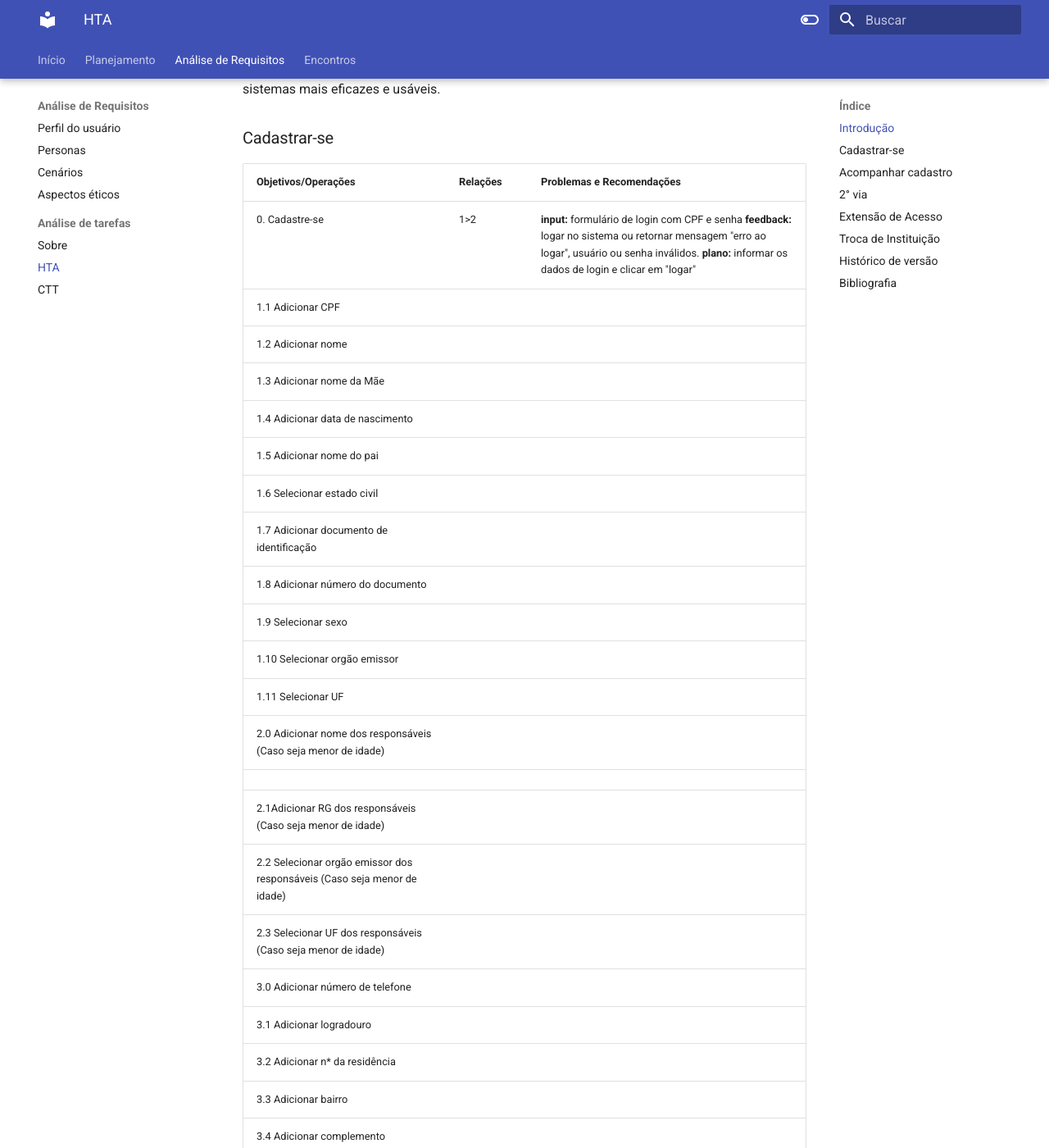
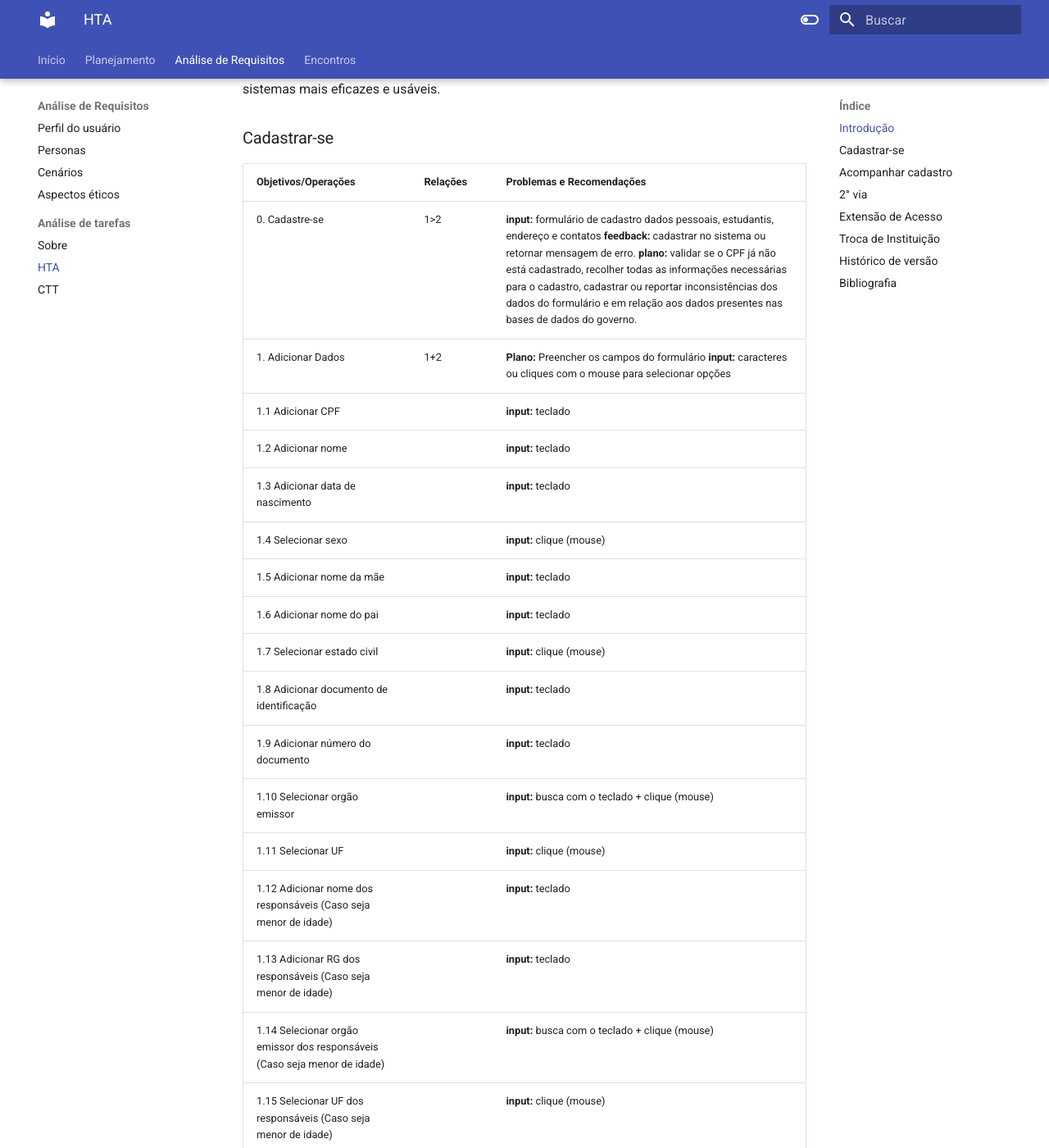
Before and after one commit to Interacao-Humano-Computador/2023.2--BRB-Mobilidade, an MkDocs documentation site: the page built from docs/analiseRequisitos/analise_tarefas/hta.md, in a window 1280 px wide and 1400 px high, scrolled down 306 px. Shown: the whole window at 82% size. Built offline with MkDocs 1.6.1 and Material for MkDocs 9.7.7, drawn with Linux system fonts in a browser that asks for light colours; some of the changed text lies outside the part shown.

Commit message:
Atualiza tabelas HTA

```diff
--- a/docs/analiseRequisitos/analise_tarefas/hta.md
+++ b/docs/analiseRequisitos/analise_tarefas/hta.md
@@ -6,42 +6,41 @@ A Análise Hierárquica de Tarefas (HTA) é uma metodologia usada para analisar
 
 | Objetivos/Operações | Relações| Problemas e Recomendações|
 | ------ | ------ | ------ |
-|0. Cadastre-se| 1>2 |**input:** formulário de login com CPF e senha         **feedback:** logar no sistema ou retornar mensagem "erro ao logar", usuário ou senha inválidos. **plano:** informar os dados de login e clicar em "logar" |
-|1.1 Adicionar CPF|     | |
-|1.2 Adicionar nome|     | |
-|1.3 Adicionar nome da Mãe|     | |
-|1.4 Adicionar data de nascimento |     | |
-|1.5 Adicionar nome do pai  |     | |
-|1.6 Selecionar estado civil |     | |
-|1.7 Adicionar documento de identificação  |     | |
-|1.8 Adicionar número do documento  |     | |
-|1.9 Selecionar sexo  |     | |
-|1.10 Selecionar orgão emissor  |     | |
-|1.11 Selecionar UF  |     | |
-|2.0 Adicionar nome dos responsáveis    (Caso seja menor de idade)
- |     | |
-|2.1Adicionar RG dos responsáveis  (Caso seja menor de idade)  |     | |
-|2.2 Selecionar orgão emissor dos responsáveis  (Caso seja menor de idade) |     | |
-|2.3 Selecionar UF dos responsáveis  (Caso seja menor de idade) |     | |
-|3.0 Adicionar número de telefone  |     | |
-|3.1 Adicionar logradouro|     | |
-|3.2 Adicionar n* da residência |     | |
-|3.3 Adicionar bairro|     | |
-|3.4 Adicionar complemento |     | |
-|3.5 Adicionar cidade |     | |
-|4.0 Adicionar matrícula |     | |
-|4.1 Adicionar instituição de ensino |     | |
-|4.2 Selecionar modalidade |     | |
-|4.3 Selecionar curso |     | |
-|4.4 Selecionar (Série, período, ano) |     | |
-|4.5 Anexar todos os documentos comprobatórios (RG, declaração de vínculo, RG do responsável…) |     | |
-|4.6 Adicionar e-mail |     | |
-|5.0 Adicionar nome de login (cpf obrigatoriamente) |     | |
-|5.1 Adicionar senha |     | |
-|5.2 Adicionar confirmação de senha|     | |
-|5.3 Finalizar |     | |
-
-
+|0. Cadastre-se| 1>2 |**input:** formulário de cadastro dados pessoais, estudantis, endereço e contatos **feedback:** cadastrar no sistema ou retornar mensagem de erro. **plano:** validar se o CPF já não está cadastrado, recolher todas as informações necessárias para o cadastro, cadastrar ou reportar inconsistências dos dados do formulário e em relação aos dados presentes nas bases de dados do governo.|
+|1. Adicionar Dados|1+2|**Plano:** Preencher os campos do formulário **input:** caracteres ou cliques com o mouse para selecionar opções|
+|1.1 Adicionar CPF|     |**input:** teclado|
+|1.2 Adicionar nome|     |**input:** teclado| |
+|1.3 Adicionar data de nascimento|     |**input:** teclado|
+|1.4 Selecionar sexo|     |**input:** clique (mouse)|
+|1.5 Adicionar nome da mãe  |     |**input:** teclado|
+|1.6 Adicionar nome do pai |     |**input:** teclado|
+|1.7 Selecionar estado civil  |     |**input:** clique (mouse)|
+|1.8 Adicionar documento de identificação|     |**input:** teclado|
+|1.9 Adicionar número do documento  |     |**input:** teclado|
+|1.10 Selecionar orgão emissor  |     |**input:** busca com o teclado + clique (mouse)|
+|1.11 Selecionar UF  |     |**input:** clique (mouse)|
+|1.12 Adicionar nome dos responsáveis (Caso seja menor de idade)|     |**input:** teclado|
+|1.13 Adicionar RG dos responsáveis  (Caso seja menor de idade)|     |**input:** teclado|
+|1.14 Selecionar orgão emissor dos responsáveis  (Caso seja menor de idade) |     |**input:** busca com o teclado + clique (mouse)|
+|1.15 Selecionar UF dos responsáveis  (Caso seja menor de idade) |     |**input:** clique (mouse)|
+|1.16 Adicionar número de telefone  |     |**input:** teclado|
+|1.17 Adicionar CEP||**input:** teclado|
+|1.18 Adicionar logradouro|     |**input:** teclado|
+|1.19 Adicionar n* da residência |     |**input:** teclado|
+|1.20 Adicionar bairro|     |**input:** teclado|
+|1.21 Adicionar complemento |     |**input:** teclado|
+|1.22 Selecionar cidade |     |**input:** clique (mouse)|
+|1.23 Adicionar matrícula |     |**input:** teclado|
+|1.24 Adicionar instituição de ensino |     |**input:** Busca com o Teclado + clique (mouse)|
+|1.25 Selecionar modalidade |     |**input:** clique (mouse)|
+|1.26 Selecionar curso |     |**input:** Busca com o Teclado + clique (mouse)|
+|1.27 Selecionar (Série, período, ano) |     |**input:** clique (mouse)|
+|1.28 Anexar todos os documentos comprobatórios (RG, declaração de vínculo, RG do responsável…) |     |**input:** arquivos do dispositivo (pdf,jpeg,jpg,pnj,gif)|
+|1.29 Adicionar e-mail |     |**input:** teclado|
+|1.30 Adicionar nome de login (cpf obrigatoriamente) |     |**input:** teclado|
+|1.31 Adicionar senha |     |**input:** teclado|
+|1.32 Adicionar confirmação de senha|     |**input:** teclado|
+|2. Finalizar |     |**input:** clicar com o mouse no botão "FInalza", **Feedback:** Cadastrar o usuário no sistema ou reportar falha no cadastro|
 
 
 
@@ -58,12 +57,12 @@ Recuperar Senha
 | Objetivos/Operações | Relações| Problemas e Recomendações|
 | ------ | ------ | ------ |
 |0. Acompanhar cadastro| 1>2 |**input:** formulário de login com CPF e senha         **feedback:** logar no sistema ou retornar mensagem "erro ao logar", usuário ou senha inválidos. **plano:** informar os dados de login e clicar em "logar" |
-|1. Login| 1+2 |**plano:** informar CPF e senha|
-|1.1 Adicionar CPF|     | |
-|1.2 Adicionar senha|     | |
+|1. Login| 1+2 |**plano:** informar CPF e senha **Feedback:** Logar ou bloquear acesso|
+|1.1 Adicionar CPF|     |**input:** teclado|
+|1.2 Adicionar senha|     |**input:** teclado|
 |2. Confirmar login|  1/2   | **input:** clique com o mouse **plano:** clicar do botão "logar", ou , "recuperar senha"|
-|2.1 Clicar no botão "logar"| | **feedback:** logar no sistema ou retornr mensagem de erro caso os dados estajam incorretos  | |
-|2.2 Recuperar senha|     | |
+|2.1 Clicar no botão "logar"| | **feedback:** logar no sistema ou retornar mensagem de erro caso os dados estajam incorretos  | |
+|2.2 Recuperar senha|     |**plano:** Redirecionar para o processo de recuperar senha|
 
 <br>
 
@@ -91,14 +90,14 @@ Anexar documentos (Comprovante de pag, Boletim de ocorrência(em caso de perda o
 |1.0 Acompanhar solicitações  | 1>2  | **feedback:** lista com as solicitações ativas|
 |1.1 Posso navegar entre as páginas  |        |**input:** cliques com o mouse em ícones de navegação |
 |2.0 Nova solicitação|   1>2      |**input:** formulário com os dados da solicitação, aceitar termo, selecionar motivo, nome, email, observações, anexo de documentos. **feedback:** nova solicitação é cadastrada e fica visível na aba "Acompanhar solicitações"|
-|2.1 Clicar checkbox para aceitar o termo|        | |
-|2.2 Selecionar motivo da solicitação|        | |
-|2.3 Adiciconar nome do estudante|        | |
-|2.4 Adicionar email para contato|        | |
-|2.5 Adicionar observação (opcional)|        | |
+|2.1 Clicar checkbox para aceitar o termo|        |**input:** clique(mouse)|
+|2.2 Selecionar motivo da solicitação|        |**input:** clique(mouse)|
+|2.3 Adiciconar nome do estudante|        |**input:** teclado|
+|2.4 Adicionar email para contato|        |**input:** teclado|
+|2.5 Adicionar observação (opcional)|        |**input:** teclado|
 |2.6 Anexar documentos (Comprovante de pag, Boletim de ocorrência(em caso de perda ou roubo))| | **recomendação:** Somente é permitido envio de documentos em formato PDF e/ou arquivos de imagem (JPG,JPEG,GIF,BMP e PNG) de até 2 megabytes      | |
-|3.0 Confirmar solicitação|    1>2     | |
-|3.1 Clicar em registrar solicitação|        | **feedback:** cadastrar solicitação ou retorar mensagem de erro caso os dados estajam incorretos|
+|3.0 Confirmar solicitação|    1>2     |**plano:** finalizar a solicitação, registrando-a no sistema|
+|3.1 Clicar em registrar solicitação|        | **input:** clique(mouse) **feedback:** cadastrar solicitação ou retorar mensagem de erro caso os dados estajam incorretos|
 
 <div style="text-align: center">
     <img src="https://github.com/Interacao-Humano-Computador/2023.2--BRB-Mobilidade/blob/main/docs/assets/diagramas%20hta/Diagrama%202via.png?raw=true">
@@ -121,16 +120,16 @@ Clicar em Registrar solicitação
 | ------ | ------ | ------ |
 |0. Extensão de acesso| 1/2 |**input:** formulário para solicitação de extensão, incluindo anexo do documento que comprova a necessidade de extensão. **plano:** escolher entre acompanhar solicitações ou fazer uma nova solicitação|
 |1.0 Acompanhar solicitações| 1>2 |**feedback:** lista com as solicitações ativas|
-|1.1 Navegar entre as páginas|  |**input:** cliques com o mouse em ícones de navegação|
+|1.1 Navegar entre as páginas|  |**input:** clique(mouse)|
 |2.0 Nova solicitação| 1>2 |**input:** formulário com os dados da solicitação, aceitar termo, selecionar motivo, nome, email, observações, anexo de documentos. **feedback:** nova solicitação é cadastrada e fica visível na aba "Acompanhar solicitações"|
 |2.1 Adicionar dados|1+2 |**plano:** adicionar ou selecionar os dados nas caixas de entrada|
-|2.2 Clicar na checkbox para aceitar o termo|  |**recomendação:** a marcar a checkbox é requisito para solicitar a extensão|
-|2.3 Selecionar motivo da solicitação|  ||
-|2.4 Adicionar nome do estudante|  ||
-|2.5 Adicionar email para contato|  ||
-|2.6 Adicionar observação|  ||
-|2.7 Adicionar documentos|  ||
-|3. Confirmar solicitação| 1>2 |**plano:** clicar no ícone de "Registrar solicitação" **feedback:** Ou o sistema cadastra a nova solicitação, ou o sistema retorna uma mensagem de erro.|
+|2.2 Clicar na checkbox para aceitar o termo|  |**input:** clique(mouse) **recomendação:** a marcar a checkbox é requisito para solicitar a extensão|
+|2.3 Selecionar motivo da solicitação|  |**input:** clique(mouse)|
+|2.4 Adicionar nome do estudante|  |**input:** teclado|
+|2.5 Adicionar email para contato|  |**input:** teclado|
+|2.6 Adicionar observação|  |**input:** teclado|
+|2.7 Anexar documentos|  |**input:** arquivos do dispositivo (pdf,jpeg,jpg,pnj,gif)|
+|3. Confirmar solicitação| 1>2 |**plano:** clicar no ícone de "Registrar solicitação" **input:** clique(mouse) **feedback:** Ou o sistema cadastra a nova solicitação, ou o sistema retorna uma mensagem de erro.|
 |3.1 Clicar em Registrar solicitação|  ||
 
 <br>
@@ -154,18 +153,18 @@ Anexar um documento de comprovação (declaração de passe, declaração de ví
 
 | Objetivos/Operações | Relações| Problemas e Recomendações|
 | ------ | ------ | ------ |
-|0. Troca de instituição| 1/2 |**input:** formulário para solicitação de troca, incluindo anexo do documento que comprova o vínculo com a instituição. **plano:** escolher entre acompanhar solicitações ou fazer uma nova solicitação|
-|1. Nova solicitação| 1>2 ||
-|1.1 Adicionar matrícula|  ||
-|1.2 Adicionar instituição de ensino| ||
-|1.3 Selecionar modalidade| ||
-|1.4 Selecionar curso|  ||
-|1.5 Selecionar série, período e ano|  ||
-|1.6 Escrever uma observação|  ||
-|1.7 Anexar um documento de comprovação (declaração de passe, declaração de vínculo, grade horária com data)|  ||
-|2.0 Acompanhar solicitacão| 1>2 ||
-|2.1 Posso navegar entre as páginas|  ||
-|3.0 Salvar solicitação|  ||
+|0. Troca de instituição| 1/2 |**input:** formulário para solicitação de troca, incluindo anexo do documento que comprova o vínculo com a instituição. **plano:** escolher entre acompanhar solicitações ou fazer uma nova solicitação, visualizar a lista de solicitações e responder formulário|
+|1. Nova solicitação| 1>2 |**input:** formulário com os dados da solicitação,matrícula, instituição de ensino, modalidade, selecionar curso, (série, período, ano), observações, anexo de documentos. **plano:** inserir/selecionar as informações em cada um dos campos disponíveis|
+|1.1 Adicionar matrícula|  |**input:** teclado|
+|1.2 Adicionar instituição de ensino| |**input:** busca(teclado) + clique(mouse)|
+|1.3 Selecionar modalidade| |**input:** clique(mouse)|
+|1.4 Selecionar curso|  |**input:** busca(teclado) + clique(mouse)|
+|1.5 Selecionar série, período e ano|  |**input:** clique(mouse)|
+|1.6 Escrever uma observação|  |**input:** teclado|
+|1.7 Anexar um documento que comprove o vínculo|  |**input:** arquivos do dispositivo (pdf,jpeg,jpg,pnj,gif)|
+|2.0 Acompanhar solicitacão| 1>2 |**feedback:** lista com as solicitações ativas||
+|2.1 Navegar entre as páginas|  |**input:** clique(mouse)|
+|3.0 Salvar solicitação|  |**input:** clique(mouse) **feedback:** cadastrar a solictação ou, retornar erro caso os dados do formulário estejam incorretos|
 
 <div style="text-align: center">
     <img src="https://github.com/Interacao-Humano-Computador/2023.2--BRB-Mobilidade/blob/main/docs/assets/diagramas%20hta/Diagrama%20troca%20de%20institui%C3%A7%C3%A3o.png?raw=true">
@@ -179,6 +178,7 @@ Anexar um documento de comprovação (declaração de passe, declaração de ví
 |    1.0   |   14/10/2023   |   Criação do documento |  [Fause Carlos](https://github.com/FauseSkyWalker)|Fause|
 |    1.1   |   14/10/2023   |   Adição dos diagramas de HTA |  [Amanda](https://github.com/Amandaaaaabreu) e [Artur Jackson](https://github.com/artur-jack) | Felipe |
 |    1.2   |   14/10/2023   |   Adição das tabelas de HTA |  [Amanda](https://github.com/Amandaaaaabreu) e [Artur Jackson](https://github.com/artur-jack) | Juan |
+|    1.3   |   15/10/2023   |  Atualização das tabelas HTA  | [Lucas](https://github.com/lucaslobao-18) e [Amanda](https://github.com/Amandaaaaabreu) |Artur|
 
 ## Bibliografia
 
```
